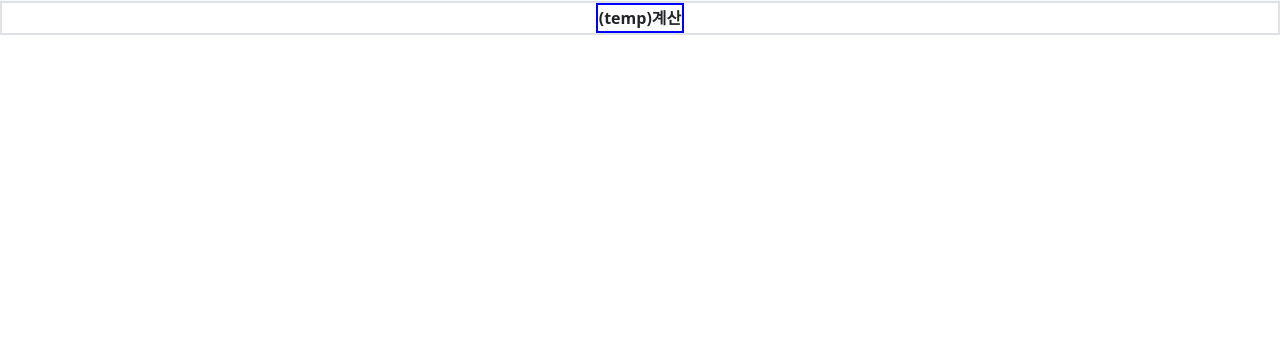
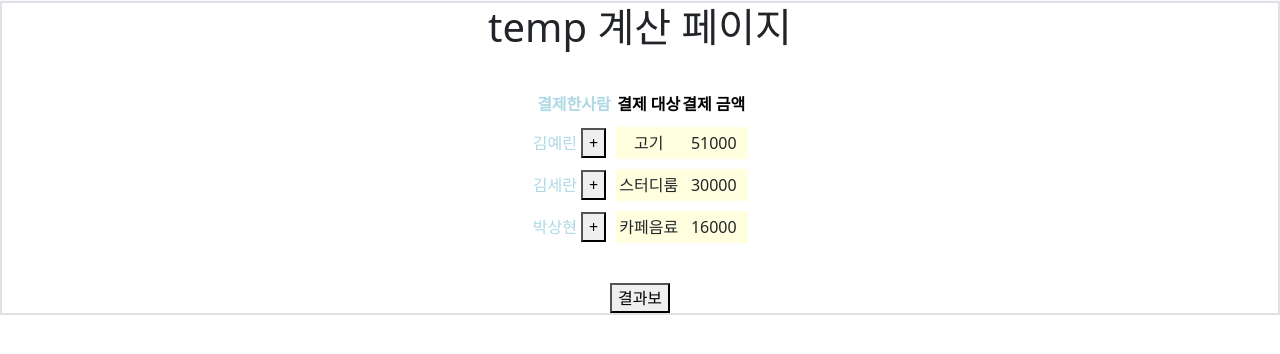
Before and after one commit to tkdgus1030/OSS_project, a Django app: a page that uses main/templates/main/web/base.html in a window 1280 px wide. Shown: the part 51-405 px from the top of the page. Run offline with Django 3.2, Linux system fonts and the light colour scheme; lists and menus that the app fills with data are empty.

Commit message:
calculate작업1

```diff
--- a/main/static/css/common.css
+++ b/main/static/css/common.css
@@ -1,16 +1,50 @@
 table{
-    border: 2px solid black;
+    /*border: 2px solid black;*/
 
 }
 
 table tr{
-    border: 2px solid blue;
+    /*border: 2px solid blue;*/
 }
 
 table tr td{
-    border: 1px solid black;
+    /*border: 1px solid black;*/
 }
 
 cursor_effect{
     cursor:pointer;
 }
+
+.cal_table tr{
+    padding:10px;
+    border:10px solid white;
+}
+
+.cal_table tr td:first-child{
+    height:30px;
+    color: lightblue;
+    padding-right:10px;
+}
+.cal_table tr td:not(:first-child){
+    background-color:lightyellow;
+}
+.cal_table tr th:first-child{
+    color: lightblue;
+}
+.cal_table tr th:nth-child(2), .cal_table tr th:nth-child(3){
+    color:black;
+}
+.cal_table tr th{
+     height:30px;
+    color:lightgreen;
+}
+
+.person{
+    padding:10px;
+    flex-grow: 1;
+}
+.checkbox{
+    text-align:center;
+    border:1px solid blue;
+    flex-grow: 1;
+}
--- /dev/null
+++ b/main/static/js/calculate.js
@@ -0,0 +1,34 @@
+function setTable() {
+    let data = JSON.parse(localStorage.getItem("people"));
+    console.log(data);
+    let people = data.map((ele)=>{
+        console.log(ele);
+        console.log(ele['name']);
+        return ele['name'];
+    })
+    console.log(people);
+
+    let first_row = $('#people_list');
+
+    people.forEach((ele)=>{
+        let div = document.createElement("div");
+        div.className = "person";
+        div.innerText = ele;
+
+        first_row.append(div);
+    })
+    $('.cal_table').find('tr td:last-child > div').each (function (index, ele) {
+      console.log(typeof ele);
+      console.log(ele);
+      people.forEach(()=>{
+        let div = document.createElement("div");
+        div.className = "checkbox";
+        div.innerText = 'O';
+
+        ele.append(div);
+    })
+
+
+    });
+
+}
--- a/main/templates/main/web/base.html
+++ b/main/templates/main/web/base.html
@@ -10,6 +10,14 @@
     <link href="https://cdn.jsdelivr.net/npm/bootstrap@5.1.3/dist/css/bootstrap.min.css" rel="stylesheet" integrity="sha384-1BmE4kWBq78iYhFldvKuhfTAU6auU8tT94WrHftjDbrCEXSU1oBoqyl2QvZ6jIW3" crossorigin="anonymous">
     <link rel="stylesheet" href="{% static 'css/style_sign_in.css' %}">
     <link rel="stylesheet" href="{% static 'css/common.css' %}">
+    <script
+      src="https://cdn.jsdelivr.net/npm/bootstrap@5.0.0-beta3/dist/js/bootstrap.bundle.min.js"
+      integrity="sha384-JEW9xMcG8R+pH31jmWH6WWP0WintQrMb4s7ZOdauHnUtxwoG2vI5DkLtS3qm9Ekf"
+      crossorigin="anonymous"
+    ></script>
+    <script src="https://ajax.googleapis.com/ajax/libs/jquery/3.5.1/jquery.min.js"></script>
+<script src="http://ajax.aspnetcdn.com/ajax/jQuery/jquery-1.12.4.min.js"></script>
+<script src="https://code.jquery.com/jquery-1.12.4.min.js"></script>
 </head>
 <body style="width:100%;height:100%;">
 <div onclick="location.href='{% url 'main:index' %}'">
@@ -27,4 +35,7 @@
     </div>
 </div>
 </body>
+{% block script %}
+{% endblock %}
+
 </html>
--- a/main/templates/main/web/temp_calculate.html
+++ b/main/templates/main/web/temp_calculate.html
@@ -1,13 +1,58 @@
 {% extends 'main/web/base.html' %}
+{% load static %}
+{% block script %}
+    <script src="{% static 'js/calculate.js' %}"></script>
 
+    <script>
+     window.addEventListener("load", () => {
+        setTable();
+    });
+    </script>
+{% endblock %}
 
 {% block body %}
+
     <div>
-        <table style="margin:0px auto;">
+    <h1>temp 계산 페이지</h1>
+    </div>
+    <div>
+    <table class="cal_table" style="margin:30px auto;">
         <tr>
-            <th>(temp)계산</th>
+            <th>결제한사람</th>
+            <th>결제 대상</th>
+            <th>결제 금액</th>
+
+            <th><div id="people_list" class="row-vh d-flex flex-row justify-content-between" style="flex-grow:1"></div></th>
         </tr>
-        </table>
+
+        <tr>
+            <td>김예린 <button>+</button></td>
+            <td>고기</td>
+            <td>51000</td>
+
+            <td><div class="row-vh d-flex flex-row justify-content-between" style="flex-grow:1"></div></td>
+
+        </tr>
+        <tr>
+            <td>김세란 <button>+</button></td>
+            <td>스터디룸</td>
+            <td>30000</td>
+
+            <td><div class="row-vh d-flex flex-row justify-content-between" style="flex-grow:1"></div></td>
+
+        </tr>
+        <tr>
+            <td>박상현 <button>+</button></td>
+            <td>카페음료</td>
+            <td>16000</td>
+
+            <td><div class="row-vh d-flex flex-row justify-content-between" style="flex-grow:1"></div></td>
+
+        </tr>
+    </table>
+    </div>
+    <div>
+    <button>결과보</button>
     </div>
 
 {% endblock %}
```
Also changed, not shown: main/static/js/people.js (added, +86 -0 lines), main/templates/main/web/temp_people.html (+13 -80 lines), main/static/people.js (deleted).
